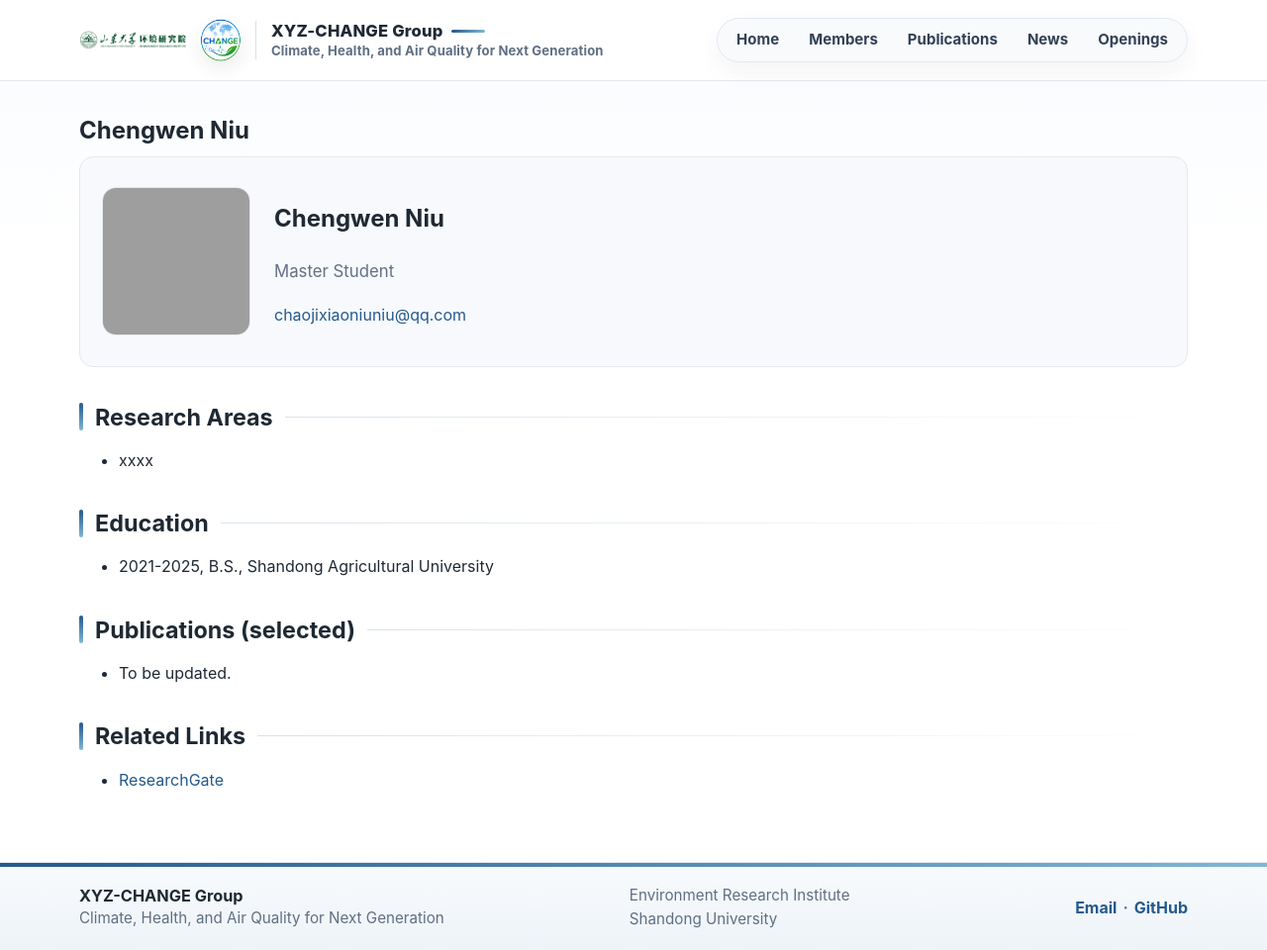
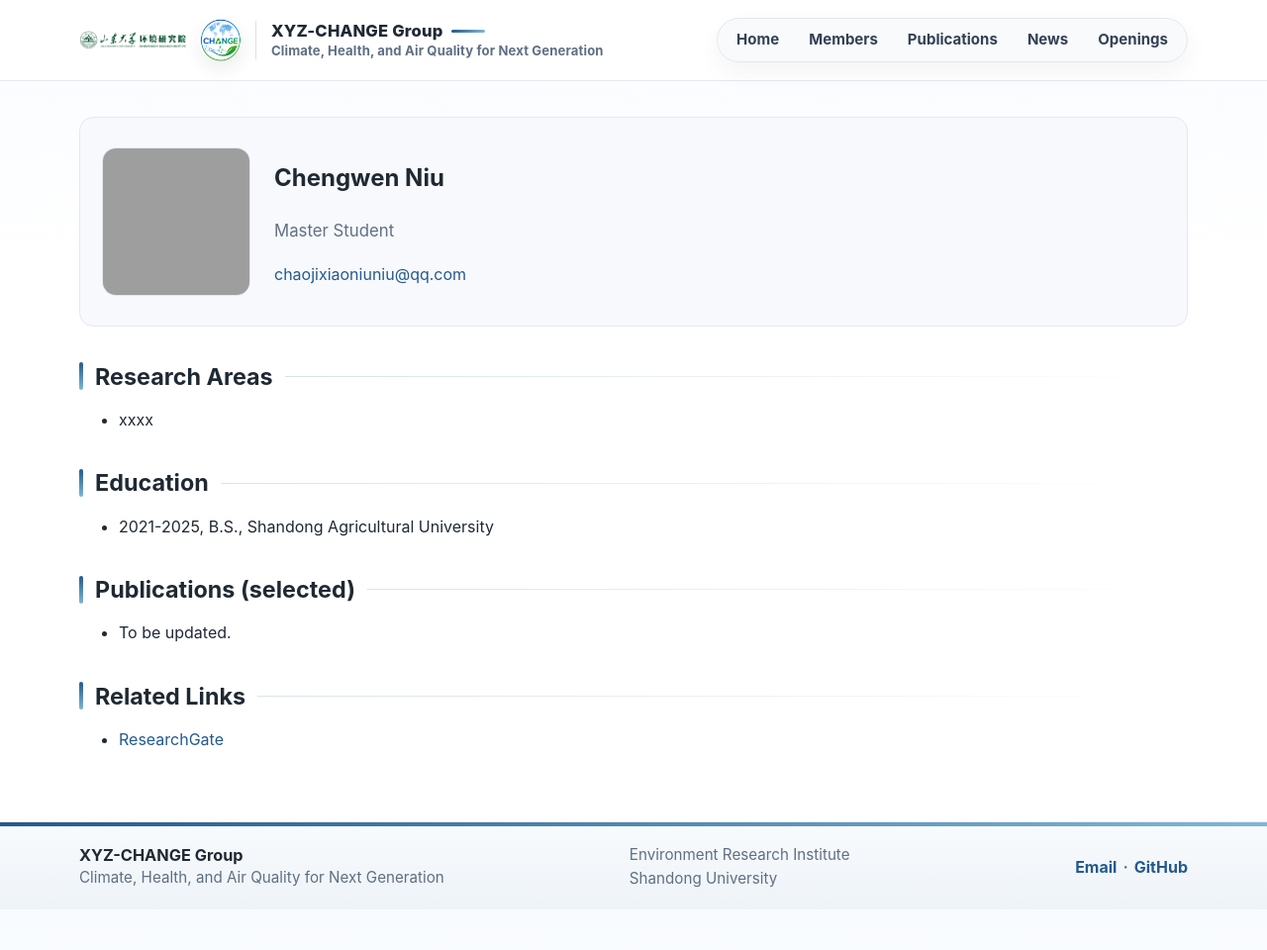
Before and after one commit to MuJSh/xyz_CHANGE, a Jekyll site: the page built from _pages/chengwen-niu.md, in a window 1280 px wide and 960 px high. Shown: the whole window at 99% size. Built offline with Jekyll 4.4.1, drawn with Linux system fonts in a browser that asks for light colours; grey boxes are pictures that could not be loaded.

Commit message:
Hide page title on member profile pages

```diff
--- a/_layouts/page.html
+++ b/_layouts/page.html
@@ -3,9 +3,11 @@ layout: default
 ---
 
 <section class="page">
+  {% unless page.url contains '/members/' %}
   <header class="page-header">
     <h1>{{ page.title }}</h1>
   </header>
+  {% endunless %}
   <div class="page-content">
     {{ content }}
   </div>
```
